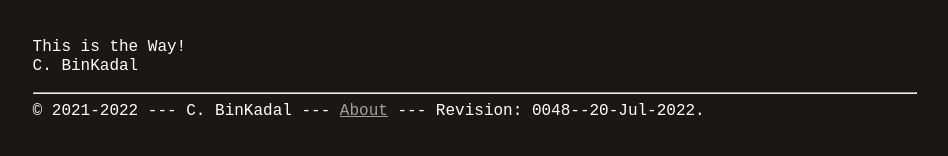
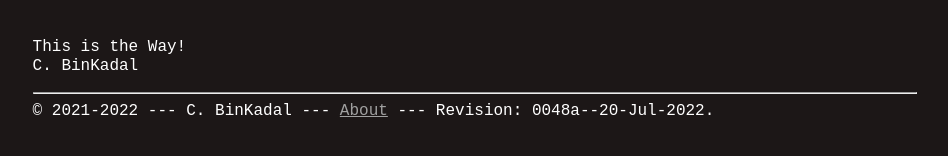
Before and after one commit to yforku/doit, a Jekyll site: the page built from index.md, in a window 1280 px wide. Shown: the part 636-792 px from the top of the page, without its empty margins (165-1113 px from the left). Built offline with Jekyll 4.4.1, drawn with Linux system fonts in a browser that asks for light colours.

Commit message:
modified:   _config.yml

```diff
--- a/_config.yml
+++ b/_config.yml
@@ -1,4 +1,4 @@
-version:          "0048--20-Jul-2022"
+version:          "0048a--20-Jul-2022"
 copyright:        "2021-2022"
 title:            "This Is How Me Do It!"
 author:           "C. BinKadal"
@@ -36,4 +36,4 @@
 google_analytics: "G-FTZLNT0SCC"
 urlweb:           "https://doit.vlsm.org/"
 urlcontact:       "TBA"
-urlgithub:        "https://github.com/os2xx/doit/"
+urlgithub:        "https://github.com/yforku/doit/"
```
